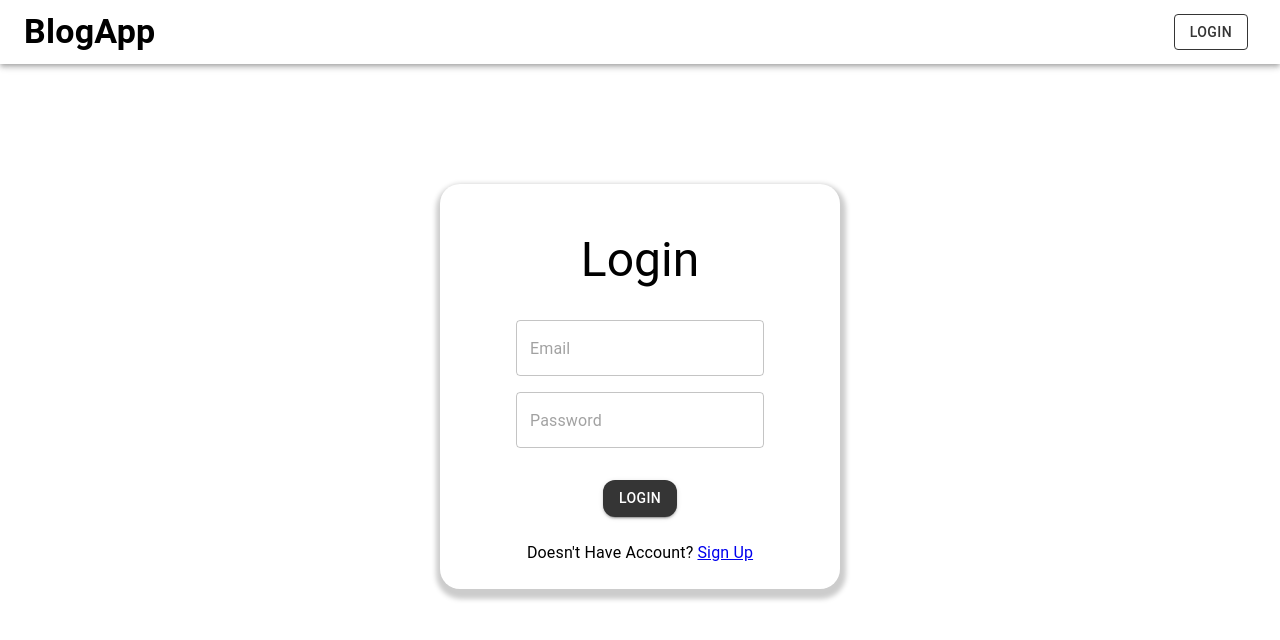
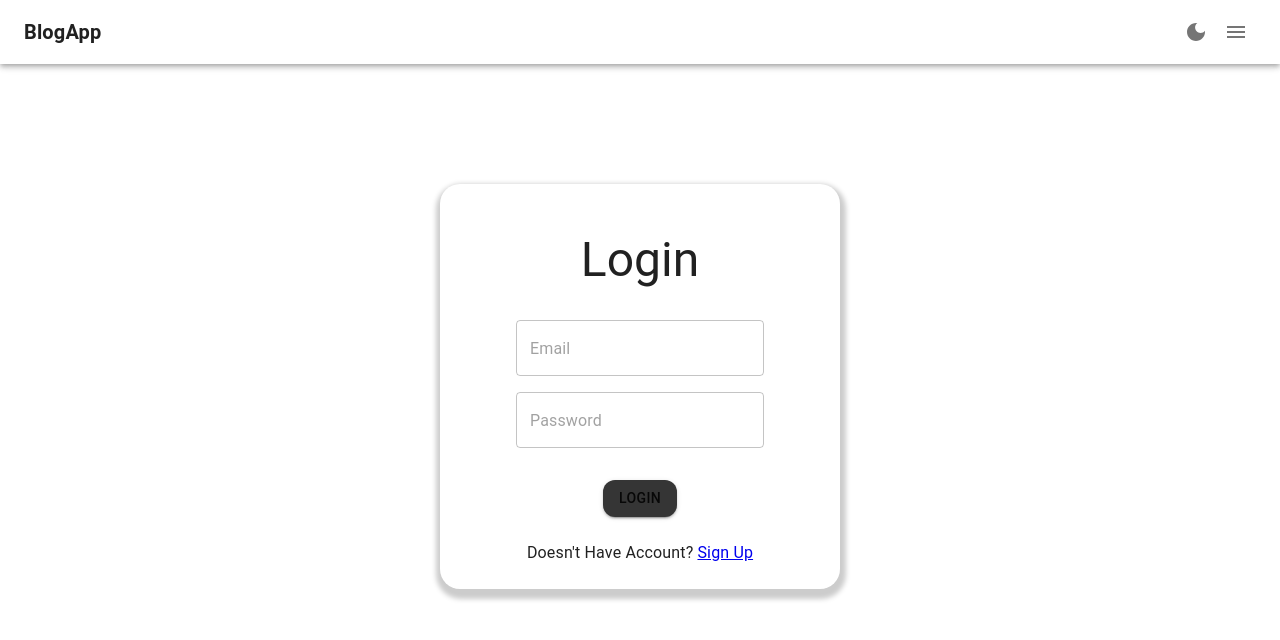
Before and after one commit to mgalihpp/blog-app, a React (Create React App) app: page /auth in a window 1280 px wide. Shown: the top 640 px of the page. Built offline with nearby package versions, Linux system fonts and the light colour scheme.

Commit message:
add dark theme

```diff
--- a/src/App.js
+++ b/src/App.js
@@ -1,16 +1,29 @@
 import Header from "./components/Header";
-import React from "react";
+import React, { useState } from "react";
 import { Route, Routes, Navigate } from "react-router-dom";
 import Login from "./components/Login";
 import Blog from "./components/Blog";
 import UserBlog from "./components/UserBlog";
 import BlogDetail from "./components/BlogDetail";
 import AddBlog from "./components/AddBlog";
+import { darkTheme, lightTheme } from "./Theme";
+import { CssBaseline, ThemeProvider, } from "@mui/material";
 
 function App() {
+  const [isDarkMode, setIsDarkMode] = useState(false);
+
+  const toggleTheme = () => {
+    setIsDarkMode((prevMode) => !prevMode);
+  };
+
+  const theme = isDarkMode ? darkTheme : lightTheme;
+
+  document.body.className = isDarkMode ? "theme-dark" : "theme-light";
   return (
+    <ThemeProvider theme={theme}>
+      <CssBaseline />
       <React.Fragment>
-      <Header />
+        <Header toggleTheme={toggleTheme} isDarkMode={isDarkMode} />
         <main>
           <Routes>
             <Route path="/" element={<Navigate to="/blogs" />} />
@@ -18,10 +31,11 @@ function App() {
             <Route path="/blogs" element={<Blog />} />
             <Route path="/myblogs" element={<UserBlog />} />
             <Route path="/myblogs/:id" element={<BlogDetail />} />
-          <Route path="/myblogs/add" element={<AddBlog />} />
+            <Route path="/blog/add" element={<AddBlog />} />
           </Routes>
         </main>
       </React.Fragment>
+    </ThemeProvider>
   );
 }
 
--- /dev/null
+++ b/src/Theme.js
@@ -0,0 +1,30 @@
+import { createTheme } from "@mui/material/styles";
+import { darkScrollbar } from "@mui/material";
+
+const lightTheme = createTheme({
+  palette: {
+    mode: "light",
+    primary: {
+      main: "#fff",
+    },
+    hover: "#000",
+  },
+});
+const darkTheme = createTheme({
+  palette: {
+    mode: "dark",
+    primary: {
+      main: "#000",
+    },
+    hover: "#fff",
+  },
+  components: {
+    MuiCssBaseline: {
+      styleOverrides: (themeParam) => ({
+        body: themeParam.palette.mode === "dark" ? darkScrollbar() : null,
+      }),
+    },
+  },
+});
+
+export { lightTheme, darkTheme };
--- a/src/components/Blog.jsx
+++ b/src/components/Blog.jsx
@@ -16,34 +16,16 @@ const Blog = () => {
     }
   };
 
-  const fetchUserName = async (userId) => {
-    try {
-      const res = await axios.get(BASE_URL + `/api/user/${userId}`);
-      const user = await res.data;
-      return user.users.name;
-    } catch (error) {
-      console.error(error);
-    }
-  };
-
-  useEffect(() => {
-    sendRequest().then(async (data) => {
-      const blogWithUserName = await Promise.all(
-        data.blogs.map( async (blog) => {
-          const userName = await fetchUserName(blog.user);
-          return {...blog, userName};
-        })
-      )
-      setBlogs(blogWithUserName);
-    });
-  });
+  useEffect(() =>{
+    sendRequest().then(data => setBlogs(data.blogs));
+  }, []);
 
   return (
     <div>
       {blogs &&
         blogs.map((blog, index) => (
           <BlogCard
-            userName={blog.userName}
+            userName={blog.user.name}
             title={blog.title}
             description={blog.description}
             imageUrl={blog.image}
--- a/src/components/Header.jsx
+++ b/src/components/Header.jsx
@@ -1,8 +1,8 @@
-import styled from "@emotion/styled";
 import {
   AppBar,
   Box,
   Button,
+  IconButton,
   Tab,
   Tabs,
   Toolbar,
@@ -12,85 +12,128 @@ import React, { useState } from "react";
 import { useDispatch, useSelector } from "react-redux";
 import { Link } from "react-router-dom";
 import { authAction } from "../store";
+import { Brightness4, DarkMode, Menu } from "@mui/icons-material";
+import { useTheme } from "@emotion/react";
+import styled from "@emotion/styled";
 
-export const color = {
-  main: "#fff",
-  second: "#353535",
-  hover: "#000",
-};
-
-const StyledTab = styled(Tab)({
-  "&.Mui-selected": {
-    color: color.second,
-  },
-});
-
-const Header = () => {
-  const dispath = useDispatch();
+const Header = ({toggleTheme, isDarkMode}) => {
+  const dispatch = useDispatch();
   const [value, setValue] = useState(0);
   const isLogged = useSelector((state) => state.isLogged);
+  const [mobileMenuOpen, setMobileMenuOpen] = useState(false);
+  const theme = useTheme();
 
   const handleTabChange = (event, newValue) => {
     setValue(newValue);
   };
 
+  const handleMobileMenuOpen = () => {
+    setMobileMenuOpen(!mobileMenuOpen);
+  };
+
+  const STab = styled(Tab)`
+    color: ${({ theme }) => theme.palette.text.primary};
+
+    &.Mui-selected {
+      color: ${({ theme }) => theme.palette.text.primary};
+    }
+  `;
+
   return (
-    <AppBar sx={{ background: color.main, position: "sticky" }}>
+    <AppBar sx={{ position: "sticky" }}>
       <Toolbar>
         <Typography
-          variant="h4"
+          variant="h6"
           component={Link}
           to="/"
           sx={{ textDecoration: "none", fontWeight: "bold" }}
-          color={color.hover}
+          color={theme.palette.text.primary}
         >
           BlogApp
         </Typography>
-        {isLogged && (
-          <Box display={"flex"} marginLeft={"auto"}>
+        {/* ... (desktop tabs and login/logout button) */}
+        {/* Mobile menu */}
+        <Box sx={{ marginLeft: "auto" }}>
+          <IconButton onClick={toggleTheme}>
+            {isDarkMode ? <Brightness4 /> : <DarkMode />}
+          </IconButton>
+          <IconButton onClick={handleMobileMenuOpen}>
+            <Menu />
+          </IconButton>
+          {mobileMenuOpen && (
+            <Box
+              sx={{
+                position: "absolute",
+                top: "100%",
+                right: 0, // Align to the right
+                display: "flex",
+                flexDirection: "column", // Display in column layout
+                alignItems: "center",
+                justifyContent: "center",
+                background: "white",
+                color: "black",
+                zIndex: 1,
+                bgcolor: theme.palette.action.hover,
+                // minWidth: "200px", // Adjust as needed
+                boxShadow: "0px 4px 10px rgba(0, 0, 0, 0.1)", // Optional: Add a shadow
+              }}
+            >
               <Tabs
-              TabIndicatorProps={{
-                style: { backgroundColor: color.second, color: color.second },
-              }}
+                orientation="vertical"
                 value={value}
                 onChange={handleTabChange}
+                TabIndicatorProps={{
+                  style: {
+                    background: theme.palette.action.active,
+                    color: theme.palette.action.active,
+                  },
+                }}
               >
-              <StyledTab component={Link} to="/" label="All Blogs" />
-              <StyledTab component={Link} to="/myblogs" label="My Blogs" />
+                <STab component={Link} to="/" label="All Blogs" />
+                <STab component={Link} to="/myblogs" label="My Blogs" />
+                <STab component={Link} to="/blog/add" label="Add Blogs" />
               </Tabs>
-          </Box>
-        )}
-        <Box display={"flex"} marginLeft={"auto"}>
-          {!isLogged && (
+              <Box>
+                {!isLogged ? (
                   <Button
                     component={Link}
                     to="/auth"
                     variant="outlined"
                     sx={{
                       margin: 1,
-                borderColor: color.second,
-                color: color.second,
-                "&:hover": { backgroundColor: color.hover, color: color.main },
+                      border: 1,
+                      borderColor: theme.palette.hover,
+                      color: theme.palette.text.primary,
+                      "&:hover": {
+                        backgroundColor: theme.palette.hover,
+                        color: theme.palette.background.default,
+                      },
                     }}
                   >
                     Login
                   </Button>
-          )}
-          {isLogged && (
+                ) : (
                   <Button
-              onClick={() => dispath(authAction.logout())}
+                    onClick={() => dispatch(authAction.logout())}
                     component={Link}
                     to="/auth"
                     variant="contained"
                     sx={{
                       margin: 1,
-                background: color.second,
-                color: color.main,
-                "&:hover": { backgroundColor: color.hover, color: color.main },
+                      border: 1,
+                      borderColor: theme.palette.hover,
+                      color: theme.palette.text.primary,
+                      "&:hover": {
+                        backgroundColor: theme.palette.hover,
+                        color: theme.palette.background.default,
+                      },
                     }}
                   >
                     Logout
                   </Button>
+                )}
+              </Box>
+            </Box>
           )}
         </Box>
       </Toolbar>
--- a/src/components/Login.jsx
+++ b/src/components/Login.jsx
@@ -2,7 +2,7 @@ import styled from "@emotion/styled";
 import { Box, Button, TextField, Typography } from "@mui/material";
 import React, { useState } from "react";
 import { Link, useNavigate } from "react-router-dom";
-import { color } from "./Header";
+import { color } from "../config";
 import axios from "axios";
 import { useDispatch } from "react-redux";
 import { authAction } from "./../store/index";
--- a/src/components/card/BlogCard.jsx
+++ b/src/components/card/BlogCard.jsx
@@ -8,9 +8,11 @@ import {
 import { IconButton } from "@mui/material";
 import MoreVertIcon from "@mui/icons-material/MoreVert";
 import Avatar from "@mui/material/Avatar";
-import { red } from "@mui/material/colors";
+import {green} from "@mui/material/colors";
+import { useTheme } from "@emotion/react";
 
 const BlogCard = ({ userName, title, description, imageUrl, date }) => {
+  const theme = useTheme();
   return (
     <Card
       sx={{
@@ -18,7 +20,7 @@ const BlogCard = ({ userName, title, description, imageUrl, date }) => {
         margin: "auto",
         mt: 2,
         padding: 2,
-        boxShadow: "5px 5px 5px #ccc",
+        boxShadow: `0px 10px 20px ${theme.palette.secondary.shadow}`,
         cursor: "pointer",
         "@media (min-width: 768px)": {
           maxWidth: "50vw",
@@ -27,7 +29,7 @@ const BlogCard = ({ userName, title, description, imageUrl, date }) => {
     >
       <CardHeader
         avatar={
-          <Avatar sx={{ bgcolor: red[500] }} aria-label="recipe">
+          <Avatar sx={{ bgcolor: green[500] }} aria-label="recipe">
             {userName.charAt(0).toUpperCase()}
           </Avatar>
         }
@@ -46,7 +48,14 @@ const BlogCard = ({ userName, title, description, imageUrl, date }) => {
       </CardContent>
       <CardMedia
         component="img"
-        sx={{width: '100%', height: 'auto', maxWidth: "100%", maxHeight: 500, objectFit: 'fill', borderRadius: 5 }}
+        sx={{
+          width: "100%",
+          height: "auto",
+          maxWidth: "100%",
+          maxHeight: 500,
+          objectFit: "fill",
+          borderRadius: 5,
+        }}
         image={imageUrl}
         alt="Paella dish"
       />
--- a/src/config.js
+++ b/src/config.js
@@ -1 +1,7 @@
 export const BASE_URL = process.env.REACT_APP_BASE_URL;
+
+export const color = {
+  main: "#fff",
+  second: "#353535",
+  hover: "#000",
+};
--- a/src/index.css
+++ b/src/index.css
@@ -1,5 +1,15 @@
 * {
-    margin: 0;
-    padding: 0;
-    box-sizing: border-box;
+  margin: 0;
+  padding: 0;
+  box-sizing: border-box;
 }
+
+body.theme-light ::-webkit-scrollbar {
+  width: 12px;
+  background-color: #f1f1f1;
+}
+
+body.theme-light ::-webkit-scrollbar-thumb {
+  background-color: #888;
+  border-radius: 10px;
+}
--- a/src/store/index.js
+++ b/src/store/index.js
@@ -2,7 +2,7 @@ import { configureStore, createSlice } from "@reduxjs/toolkit";
 
 const authSlice = createSlice({
   name: "auth",
-  initialState: { isLogged: false },
+  initialState: { isLogged: true },
   reducers: {
     login(state) {
       state.isLogged = true;
```
Also changed, not shown: 1 other file (tests, documents, lock files or other folders). Lines whose indentation alone changed are shown as unchanged.
